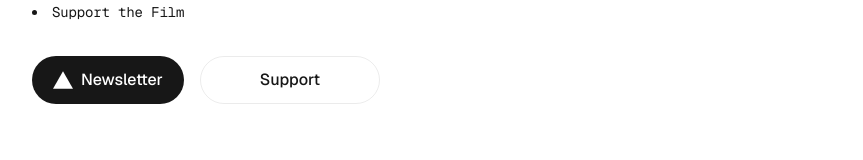
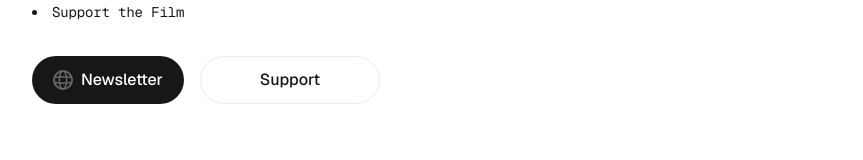
Before and after one commit to darkeyesdesign/needleinthehayfilm, a Next.js app: page / in a window 1280 px wide. Shown: the part 954-1114 px from the top of the page, without its empty margins (208-1071 px from the left). Built offline with nearby package versions, Linux system fonts and the light colour scheme.

Commit message:
remove alts

```diff
--- a/app/page.tsx
+++ b/app/page.tsx
@@ -52,8 +52,8 @@ export default function Home() {
           >
             <Image
               className={styles.logo}
-              src="/vercel.svg"
-              alt="Vercel logomark"
+              src="/globe.svg"
+              alt="."
               width={20}
               height={20}
             />
@@ -81,7 +81,7 @@ export default function Home() {
           <Image
             aria-hidden
             src="/file.svg"
-            alt="File icon"
+            alt="."
             width={16}
             height={16}
           />
@@ -95,7 +95,7 @@ export default function Home() {
           <Image
             aria-hidden
             src="/window.svg"
-            alt="Window icon"
+            alt="."
             width={16}
             height={16}
           />
@@ -109,7 +109,7 @@ export default function Home() {
           <Image
             aria-hidden
             src="/globe.svg"
-            alt="Globe icon"
+            alt="."
             width={16}
             height={16}
           />
```
